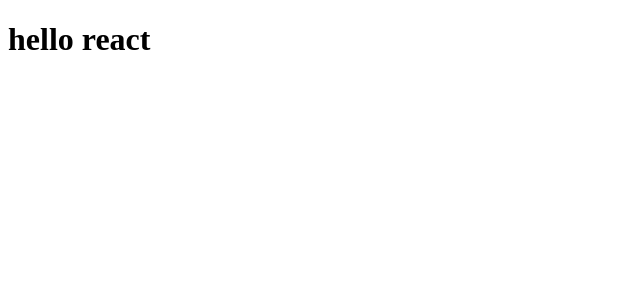
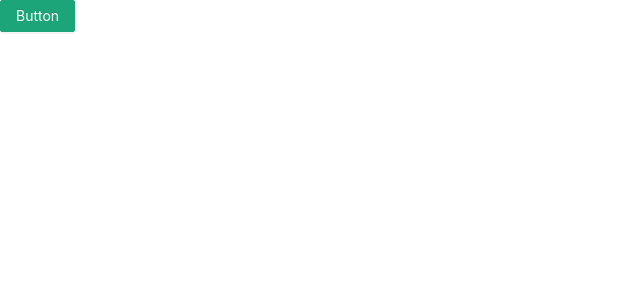
Before and after one commit to fuzeisgod/react-demo, a React (Create React App) app: page / in a window 1280 px wide. Shown: the top 300 px of the page, without its empty margins (0-640 px from the left). Built offline with nearby package versions, Linux system fonts and the light colour scheme.

Commit message:
ui框架 antd

```diff
--- /dev/null
+++ b/craco.config.js
@@ -0,0 +1,17 @@
+const CracoLessPlugin = require('craco-less');
+
+module.exports = {
+  plugins: [
+    {
+      plugin: CracoLessPlugin,
+      options: {
+        lessLoaderOptions: {
+          lessOptions: {
+            modifyVars: { '@primary-color': '#1DA57A' },
+            javascriptEnabled: true,
+          },
+        },
+      },
+    },
+  ],
+};
--- /dev/null
+++ b/src/App.js
@@ -0,0 +1,12 @@
+import React, { Component } from 'react'
+import { Button } from 'antd';
+import './App.less'
+export default class App extends Component {
+    render() {
+        return (
+            <div>
+                <Button type="primary">Button</Button>
+            </div>
+        )
+    }
+}
--- /dev/null
+++ b/src/App.less
@@ -0,0 +1 @@
+@import '~antd/dist/antd.less';
--- a/src/index.js
+++ b/src/index.js
@@ -1,26 +1,12 @@
 import React from 'react'
-import ReactDom from 'react-dom'
+import { render } from 'react-dom'
+import zhCN from 'antd/es/locale/zh_CN';
+import { ConfigProvider } from 'antd'
+import App from './App'
 
-// const createApp = (props) => {
-//     return (
-//         // 在jsx语法中插入js的代码，要在花括号内
-//         <h1>hello {props.title}</h1>
-//     )
-// }
-
-// const app = createApp({
-//     title: 'React 16.13'
-// })
-
-
-// 创建组件的第一种方式：使用箭头函数，但是函数名称首字母要大写
-const App = (props) => {
-    return (
-        <h1 title={props.title}>hello {props.title}</h1>
-    )
-}
-
-ReactDom.render(
-    <App title="react" />,
+render(
+    <ConfigProvider locale={zhCN}>
+        <App />
+    </ConfigProvider>,
     document.querySelector('#root')
 )
```
Also changed, not shown: package.json (+5 -4 lines), 1 other file (tests, documents, lock files or other folders).
